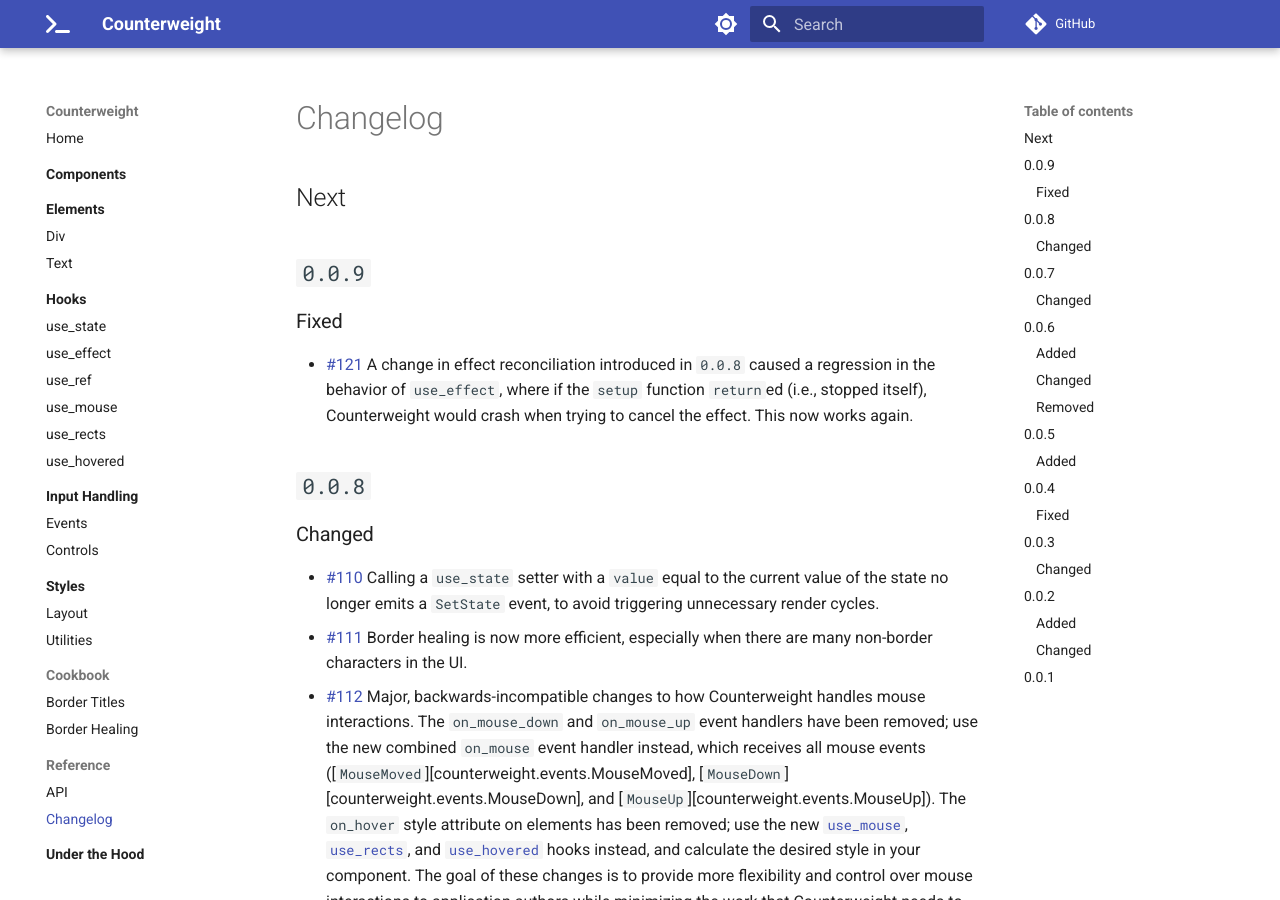
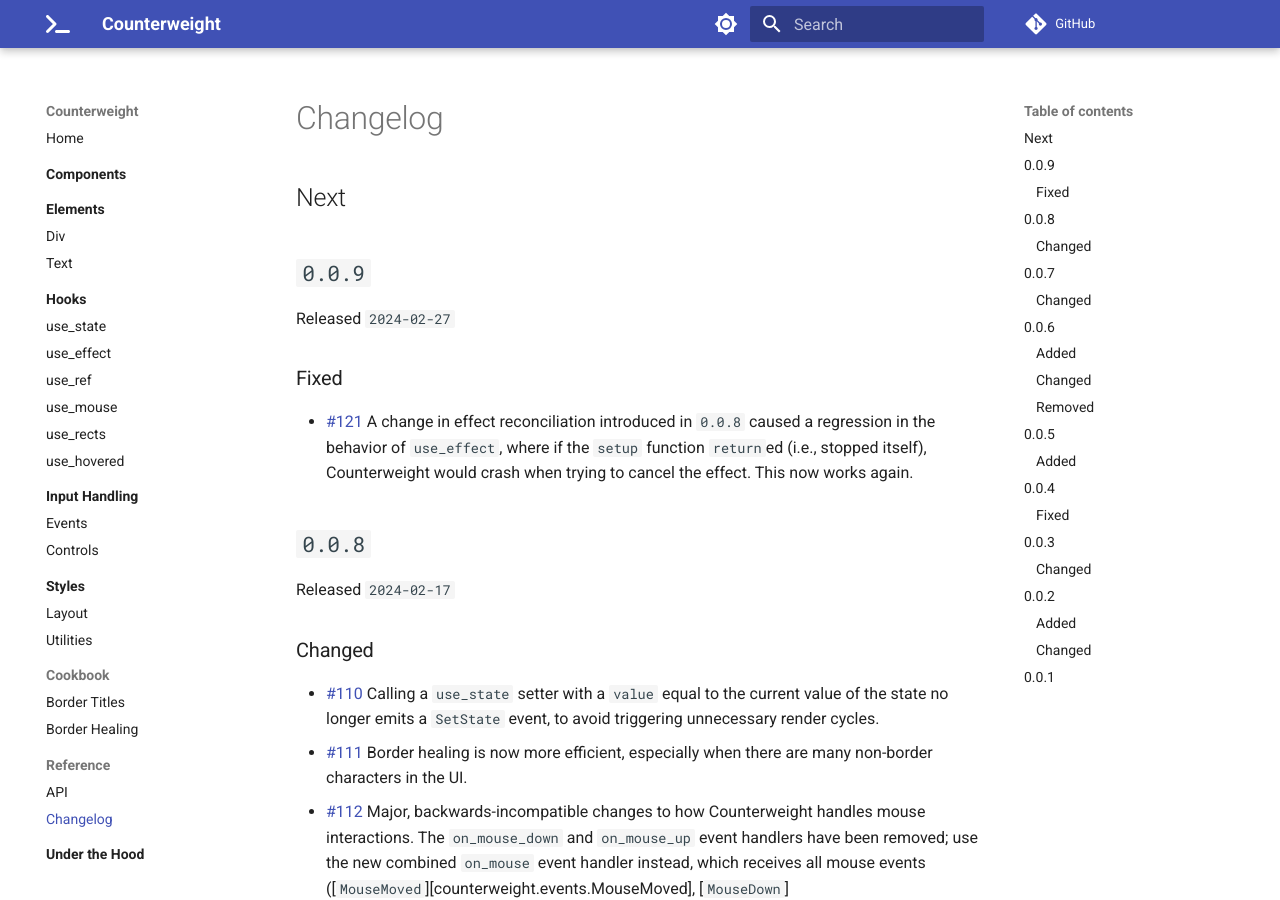
Before and after one commit to JoshKarpel/counterweight, an MkDocs documentation site: the page built from docs/reference/changelog.md, in a window 1280 px wide and 900 px high. Built offline with MkDocs 1.6.1 and Material for MkDocs 9.7.7, drawn with Linux system fonts in a browser that asks for light colours; comment, search, counter and statistics services are not loaded.

Commit message:
prep release

```diff
--- a/docs/reference/changelog.md
+++ b/docs/reference/changelog.md
@@ -3,6 +3,8 @@
 ## Next
 
 ## `0.0.9`
+
+Released `2024-02-27`
 
 ### Fixed
 
@@ -13,6 +15,8 @@
   This now works again.
 
 ## `0.0.8`
+
+Released `2024-02-17`
 
 ### Changed
 
--- a/pyproject.toml
+++ b/pyproject.toml
@@ -4,7 +4,7 @@
 
 [tool.poetry]
 name = "counterweight"
-version = "0.0.8"
+version = "0.0.9"
 description = "An experimental TUI framework for Python, inspired by React and Tailwind"
 readme="README.md"
 homepage="https://github.com/JoshKarpel/counterweight"
```
